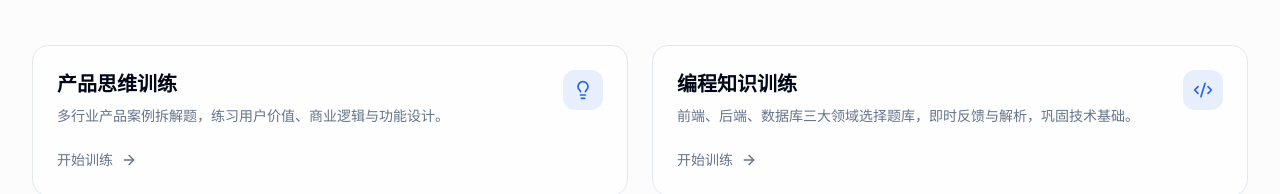
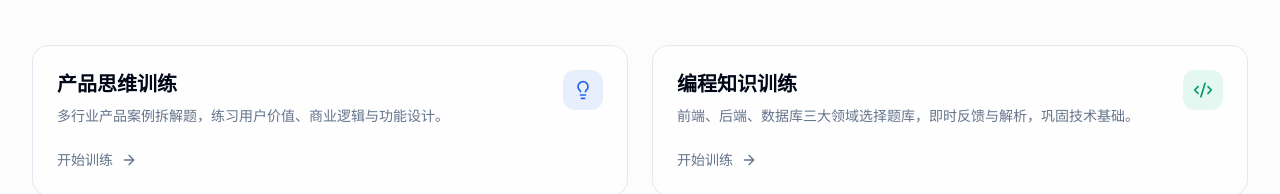
Before and after one commit to yz-0820/pm-hub, a Next.js app: page /training in a window 1280 px wide. Shown: the part 288-482 px from the top of the page. Built offline with nearby package versions, Linux system fonts and the light colour scheme.

Commit message:
style: update product-management icon to LayoutGrid, restore green color for programming training

```diff
--- a/app/page.tsx
+++ b/app/page.tsx
@@ -1,5 +1,5 @@
 import Link from 'next/link';
-import { ArrowRight, Lightbulb, Cpu, LineChart, Sparkles, Zap, Target, Briefcase, MessageSquare, Users, Crown, Newspaper, Code2, FileText, Image as ImageIcon, Wrench } from 'lucide-react';
+import { ArrowRight, Lightbulb, Cpu, LineChart, Sparkles, Zap, Target, Briefcase, MessageSquare, Users, Crown, Newspaper, Code2, FileText, Image as ImageIcon, Wrench, LayoutGrid } from 'lucide-react';
 import { db } from '@/lib/db/client';
 import { articles, resources } from '@/lib/db/schema';
 import { desc, sql } from 'drizzle-orm';
@@ -11,7 +11,7 @@ export const revalidate = 60; // 1分钟ISR
 // 分类图标和颜色配置
 const categoryConfig: Record<string, { icon: React.ElementType; color: string; gradient: string; iconBg: string }> = {
   'product-management': {
-    icon: Target,
+    icon: LayoutGrid,
     color: 'text-amber-600',
     gradient: 'from-amber-500/10 to-orange-500/5',
     iconBg: 'bg-amber-500/10',
--- a/app/training/page.tsx
+++ b/app/training/page.tsx
@@ -62,20 +62,20 @@ export default function TrainingHomePage() {
 
             <Link
               href="/training/programming"
-              className="group rounded-2xl border bg-card/60 backdrop-blur-sm p-6 hover:shadow-lg hover:border-primary/20 transition-all"
+              className="group rounded-2xl border bg-card/60 backdrop-blur-sm p-6 hover:shadow-lg hover:border-emerald-200 transition-all"
             >
               <div className="flex items-start justify-between gap-4">
                 <div>
-                  <h2 className="text-xl font-bold mb-2 group-hover:text-primary transition-colors">编程知识训练</h2>
+                  <h2 className="text-xl font-bold mb-2 group-hover:text-emerald-600 transition-colors">编程知识训练</h2>
                   <p className="text-sm text-muted-foreground">
                     前端、后端、数据库三大领域选择题库，即时反馈与解析，巩固技术基础。
                   </p>
                 </div>
-                <div className="h-10 w-10 rounded-xl bg-primary/10 flex items-center justify-center shrink-0">
-                  <Code2 className="h-5 w-5 text-primary" />
+                <div className="h-10 w-10 rounded-xl bg-emerald-500/10 flex items-center justify-center shrink-0">
+                  <Code2 className="h-5 w-5 text-emerald-600" />
                 </div>
               </div>
-              <div className="mt-6 inline-flex items-center gap-2 text-sm font-medium text-muted-foreground group-hover:text-primary transition-colors">
+              <div className="mt-6 inline-flex items-center gap-2 text-sm font-medium text-muted-foreground group-hover:text-emerald-600 transition-colors">
                 <span>开始训练</span>
                 <ArrowRight className="h-4 w-4 group-hover:translate-x-1 transition-transform" />
               </div>
```
